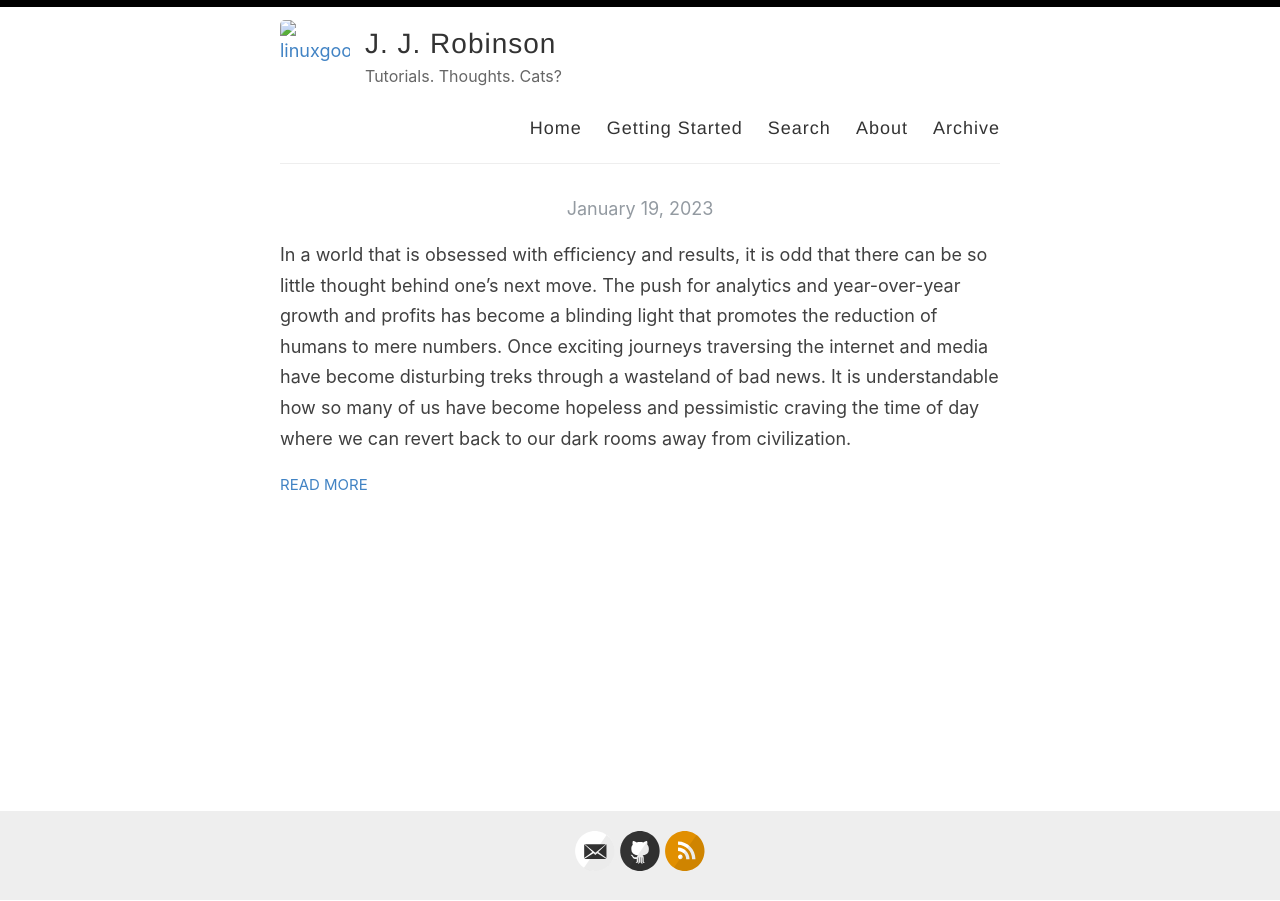
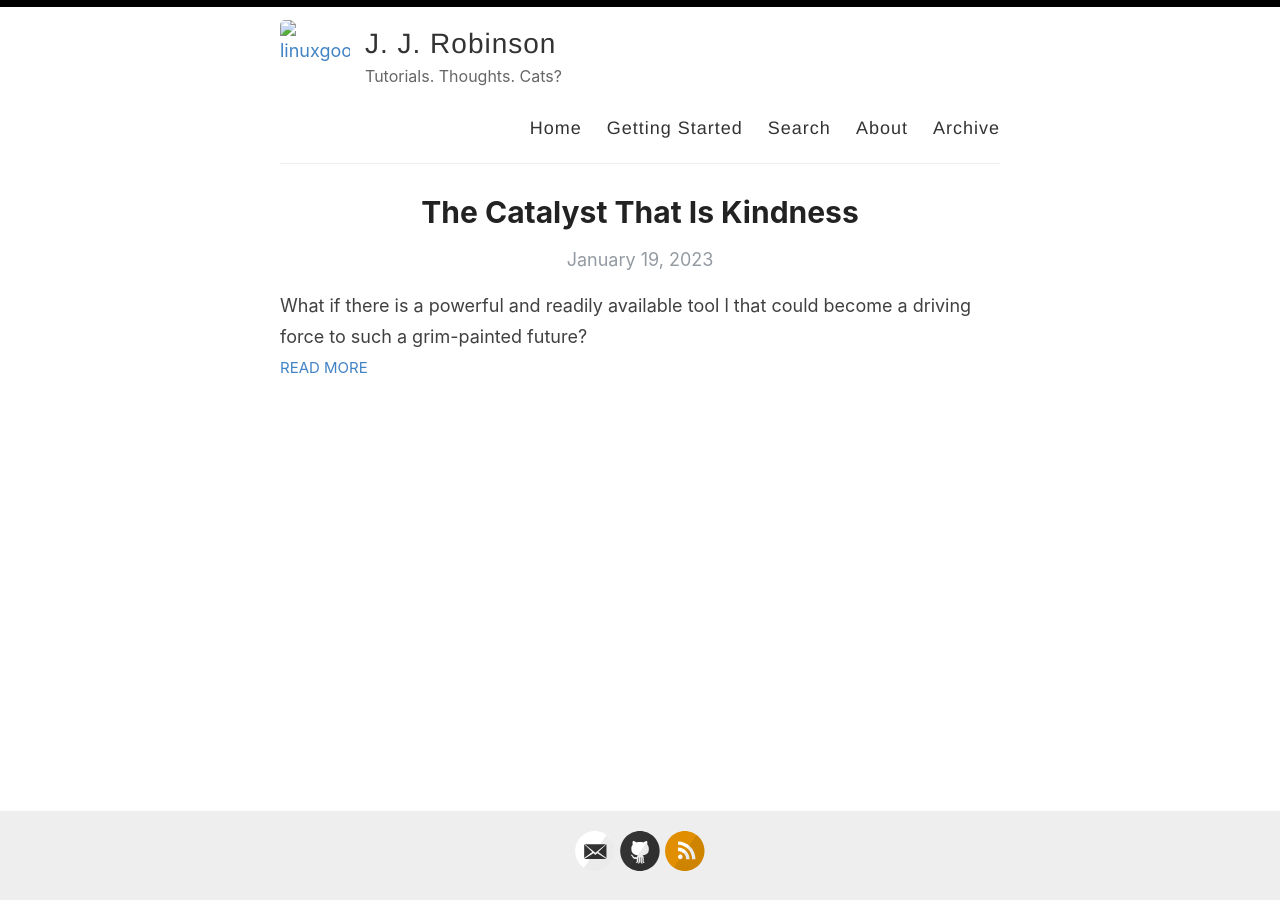
Before and after one commit to linuxgoose/linuxgoose.github.io, a Jekyll site: the page built from index.html, in a window 1280 px wide. Built offline with Jekyll 4.4.1, drawn with Linux system fonts in a browser that asks for light colours; the list of posts is cut into pages by our own code.

Commit message:
The Catalyst That Is Kindness post updates (title, excerpt, categories)

```diff
--- a/_posts/2023-01-19-the-catalyst-that-is-kindness.md
+++ b/_posts/2023-01-19-the-catalyst-that-is-kindness.md
@@ -1,7 +1,8 @@
 ---
 layout: post
-title: ""
-categories: Blog
+title: The Catalyst That Is Kindness
+categories: [Blog,Kindness,Life]
+excerpt: What if there is a powerful and readily available tool l that could become a driving force to such a grim-painted future?
 ---
 In a world that is obsessed with efficiency and results, it is odd that there can be so little thought behind one’s next move. The push for analytics and year-over-year growth and profits has become a blinding light that promotes the reduction of humans to mere numbers. Once exciting journeys traversing the internet and media have become disturbing treks through a wasteland of bad news. It is understandable how so many of us have become hopeless and pessimistic craving the time of day where we can revert back to our dark rooms away from civilization.
 
```
